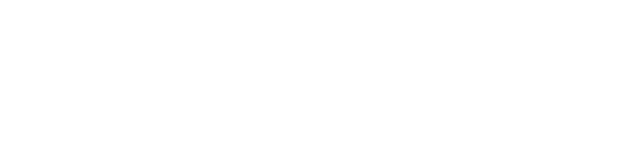
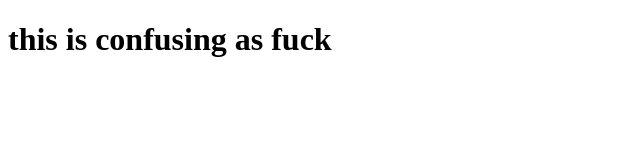
Before and after one commit to Zaidality/data, a plain HTML site: page index.html in a window 1280 px wide. Shown: the whole page, without its empty margins (0-640 px from the left). Drawn offline with Linux system fonts and the light colour scheme.

Commit message:
adds a header

```diff
--- a/index.html
+++ b/index.html
@@ -7,6 +7,6 @@
         <title>Document</title>
         </head>
         <body>
-
+<h1> this is confusing as fuck</h1>
             </body>
             </html>
```
